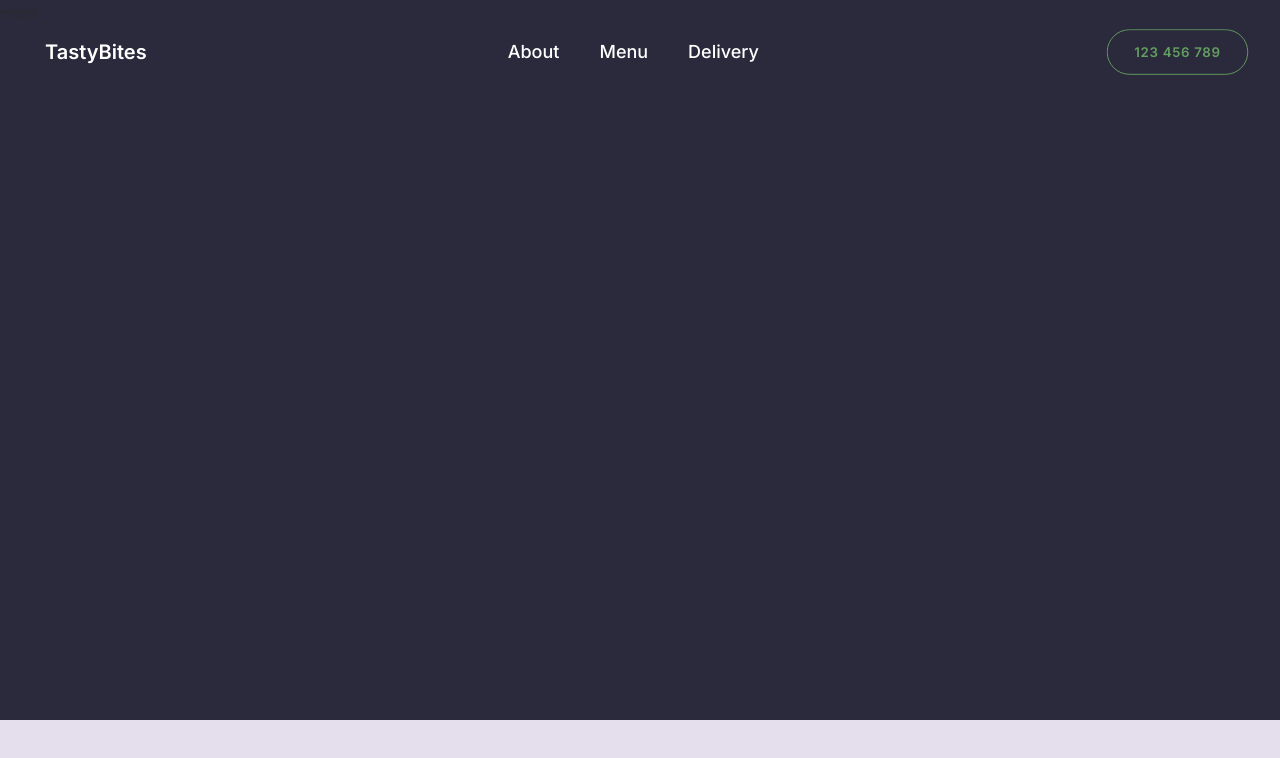
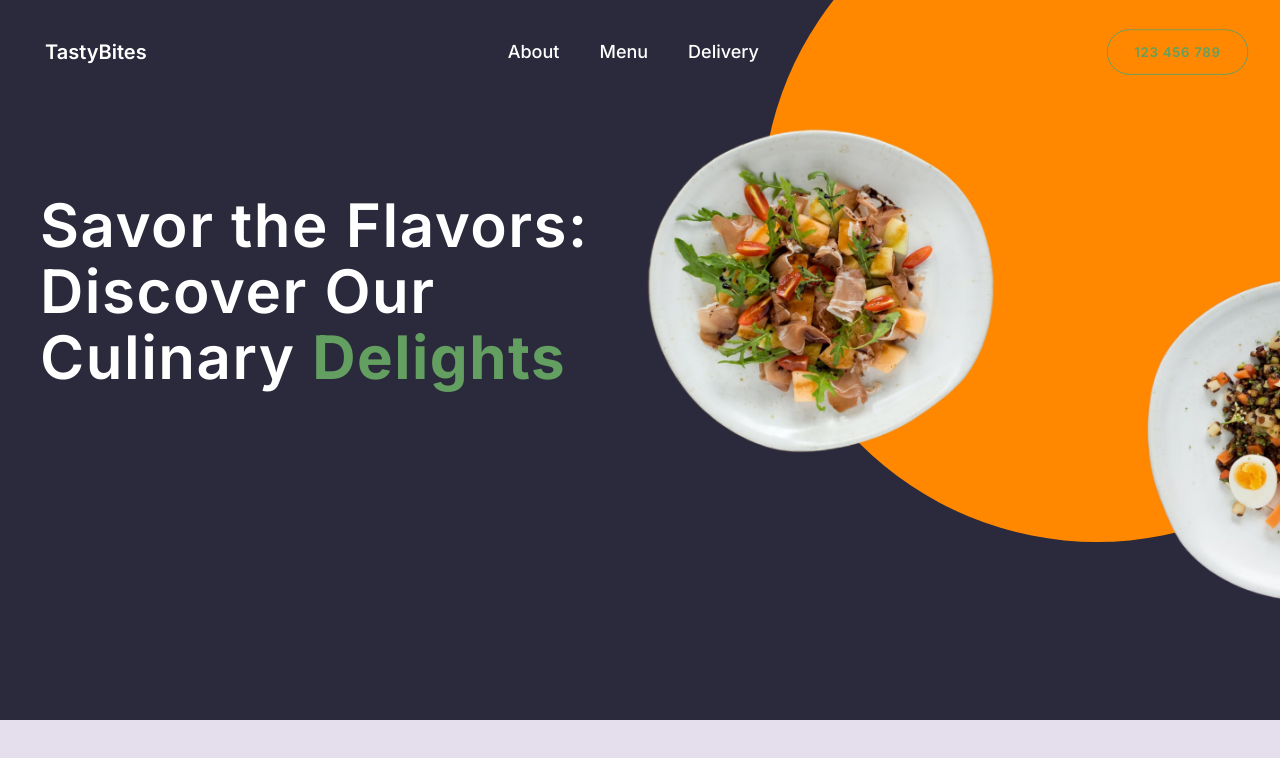
Before and after one commit to Jeetjyoti-Deka/TastyBites, a Next.js app: page / in a window 1280 px wide. Shown: the top 758 px of the page. Built offline with nearby package versions, Linux system fonts and the light colour scheme.

Commit message:
Hero Section done

```diff
--- a/components/Hero.tsx
+++ b/components/Hero.tsx
@@ -1,4 +1,36 @@
+import Image from "next/image";
+
 const Hero = () => {
-  return <div className="h-[90vh] w-full bg-secondary">Hero</div>;
+  return (
+    <div className="h-[90vh] w-full pt-20 bg-secondary">
+      <div className="flex w-full h-full max-container px-10">
+        <div className="flex-1">
+          <h1 className="text-white text-6xl font-semibold leading-[66px] tracking-wide pt-28">
+            Savor the Flavors:
+            <br /> Discover Our <br /> Culinary{" "}
+            <span className="text-accent font-bold">Delights</span>
+          </h1>
+        </div>
+        <div className="h-full w-full flex-1 relative">
+          <div className="w-[670px] h-[670px] rounded-full bg-primary absolute -top-52 -right-48">
+            <Image
+              src="/hero-img-1.png"
+              width={430}
+              height={430}
+              alt="dish-img"
+              className="absolute top-52 -left-40"
+            />
+            <Image
+              src="/hero-img-2.png"
+              width={430}
+              height={430}
+              alt="dish-img"
+              className="absolute top-96 -right-20"
+            />
+          </div>
+        </div>
+      </div>
+    </div>
+  );
 };
 export default Hero;
```
Also changed, not shown: public/hero-img-1.png (added), public/hero-img-2.png (added).
